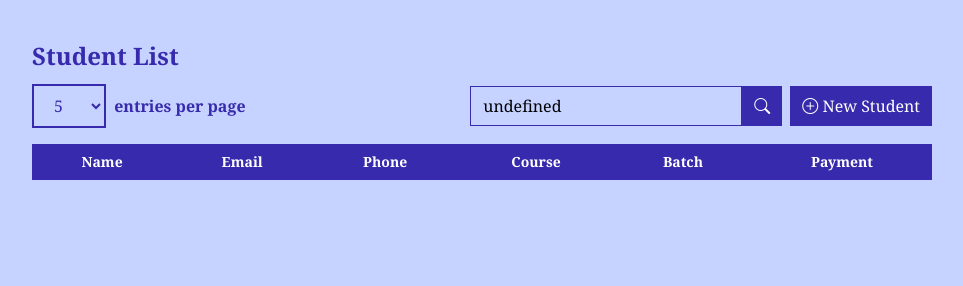
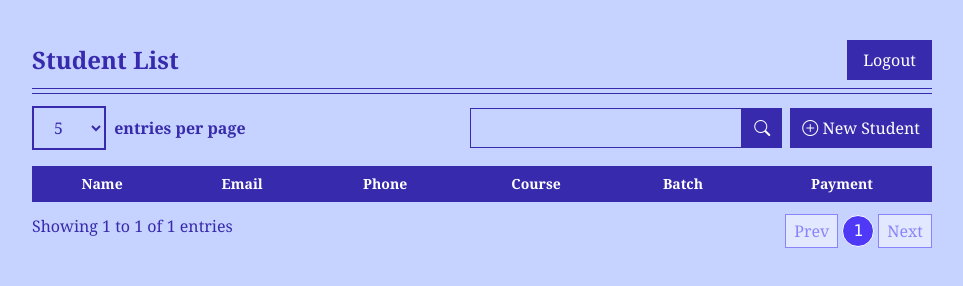
Before and after one commit to Shweryl/Student_Registery, a website: page protected/student_list.html in a window 1280 px wide. Shown: the whole page, without its empty margins (158-1121 px from the left). Drawn offline with nearby package versions, Linux system fonts and the light colour scheme; no server answers.

Commit message:
need refactoring

```diff
--- a/protected/student_list.html
+++ b/protected/student_list.html
@@ -6,17 +6,25 @@
     <meta name="viewport" content="width=device-width, initial-scale=1.0" />
     <script src="https://cdn.jsdelivr.net/npm/@tailwindcss/browser@4"></script>
     <script defer src="https://cdn.jsdelivr.net/npm/alpinejs@3.x.x/dist/cdn.min.js"></script>
-    <link rel="stylesheet" href="https://cdn.jsdelivr.net/npm/bootstrap-icons@1.11.3/font/bootstrap-icons.css">
+    <link rel="stylesheet" href="https://cdn.jsdelivr.net/npm/bootstrap-icons@1.11.3/font/bootstrap-icons.css" />
     <title>Retail</title>
 </head>
 
 <body x-data="studentList" x-init="fetchStudents()">
     <div class="w-full min-h-screen font-serif bg-indigo-200 p-10 flex justify-center">
         <div class="w-3/4">
-            <h1 class="text-2xl text-indigo-800 font-semibold">Student List</h1>
+            <div class="flex justify-between items-center">
+                <h1 class="text-2xl text-indigo-800 font-semibold">Student List</h1>
+                <a href="/logout"
+                    class="bg-indigo-800 text-white py-2 px-4 cursor-pointer hover:bg-indigo-900">Logout</a>
+            </div>
+            <hr class="text-indigo-800 mt-2 mb-1">
+            <hr class="text-indigo-800 mb-2">
             <div class="w-full flex justify-between items-center mt-3">
                 <div class="">
-                    <select name="" @change="fetchStudents" class="border-2 border-indigo-800 px-4 py-2 cursor-pointer text-indigo-800" x-model="itemLimit" id="">
+                    <select name="" @change="fetchStudents"
+                        class="border-2 border-indigo-800 px-4 py-2 cursor-pointer text-indigo-800 focus:outline-none"
+                        x-model="itemLimit" id="">
                         <option value="5">5</option>
                         <option value="10">10</option>
                         <option value="15">15</option>
@@ -27,10 +35,14 @@
                 </div>
                 <div class="flex gap-2">
                     <div class="flex">
-                        <input type="text" x-model="search" class="border border-indigo-800 px-3 py-1 focus:outline-none">
-                        <button class="bg-indigo-800 px-3 py-2 text-white ml-0 cursor-pointer "><i class="bi bi-search"></i></button>
+                        <input type="text" @input="fetchStudents" x-model="search"
+                            class="border border-indigo-800 px-3 py-1 focus:outline-none" />
+                        <button @click="fetchStudents" class="bg-indigo-800 px-3 py-2 text-white ml-0 cursor-pointer">
+                            <i class="bi bi-search"></i>
+                        </button>
                     </div>
-                    <a href="/student_form" class="bg-indigo-800 text-white px-3 pt-2"><i class="bi bi-plus-circle"></i> New Student</a>
+                    <a href="/student_form" class="bg-indigo-800 text-white px-3 pt-2"><i class="bi bi-plus-circle"></i>
+                        New Student</a>
                 </div>
             </div>
             <table class="table-auto w-full mt-4 text-sm">
@@ -63,33 +75,73 @@
                             <td class="px-4 py-2 border-b-1 border-slate-300" x-text="student.paymentMethod"></td>
                         </tr>
                     </template>
-
-
                 </tbody>
             </table>
+            <!-- Pagination Buttons -->
+            <div class="flex justify-between mt-3">
+                <div class="">
+                    <p class="text-indigo-800 text-md">Showing <span x-text="(currentPage - 1) * itemLimit + 1"></span>
+                        to <span x-text="Math.min(currentPage * itemLimit, totalStudents)"></span> of <span
+                            x-text="totalStudents"></span> entries </p>
+                </div>
+                <div class="flex items-center space-x-1">
+                    <button @click="goToPage(currentPage - 1)" :disabled="currentPage === 1"
+                        class="px-2 py-1 border bg-white text-indigo-600 hover:bg-indigo-100 disabled:opacity-50">
+                        Prev
+                    </button>
+
+                    <template x-for="page in totalPages" :key="page">
+                        <button @click="goToPage(page)" x-text="page" :class="{
+                            'w-8 h-8 text-center border rounded-full font-mono': true,
+                            'bg-indigo-600 text-white': currentPage === page,
+                            'text-indigo-600 hover:bg-indigo-100': currentPage !== page
+                            }"></button>
+                    </template>
+
+                    <button @click="goToPage(currentPage + 1)" :disabled="currentPage === totalPages"
+                        class="px-2 py-1 border bg-white text-indigo-600 hover:bg-indigo-100 disabled:opacity-50">
+                        Next
+                    </button>
+                </div>
+            </div>
+
         </div>
     </div>
     <script>
         document.addEventListener("alpine:init", () => {
             Alpine.data("studentList", () => ({
                 students: [],
-                itemLimit : 5,
-                page : 1,
+                itemLimit: 5,
+                page: 1,
+                currentPage: 1,
+                totalPages: 1,
+                totalStudents: 1,
+                search: '',
 
                 async fetchStudents() {
                     try {
-                        const response = await fetch(`/students?page=1&limit=${this.itemLimit}`);
+                        const response = await fetch(
+                            `/students?search=${this.search}&page=${this.currentPage}&limit=${this.itemLimit}`
+                        );
                         const data = await response.json();
-                        if (data.status = "success") {
+                        if ((data.status = "success")) {
                             this.students = data.students;
+                            this.currentPage = data.currentPage;
+                            this.totalPages = data.totalPages;
+                            this.totalStudents = data.totalStudents;
                         } else {
                             console.log("Internal server error");
                         }
                     } catch (error) {
                         console.log(error);
                     }
+                },
+
+                goToPage(page) {
+                    if (page < 1 || page > this.totalPages) return;
+                    this.currentPage = page;
+                    this.fetchStudents();
                 }
-
             }));
         });
     </script>
```
Also changed, not shown: controllers/invoiceController.js (+14 -3 lines), protected/student_form.html (+2 -2 lines).
